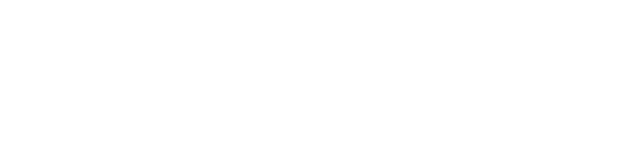
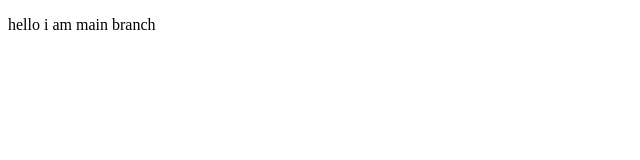
Before and after one commit to HarivaradarajaKV/Local_To_remote, a plain HTML site: page index.html in a window 1280 px wide. Shown: the whole page, without its empty margins (0-640 px from the left). Drawn offline with Linux system fonts and the light colour scheme.

Commit message:
Added paragraph in main bramch

```diff
--- a/index.html
+++ b/index.html
@@ -6,6 +6,6 @@
     <title>Local to remote</title>
 </head>
 <body>
-
+    <p>hello i am main branch</p>
 </body>
 </html>
```
